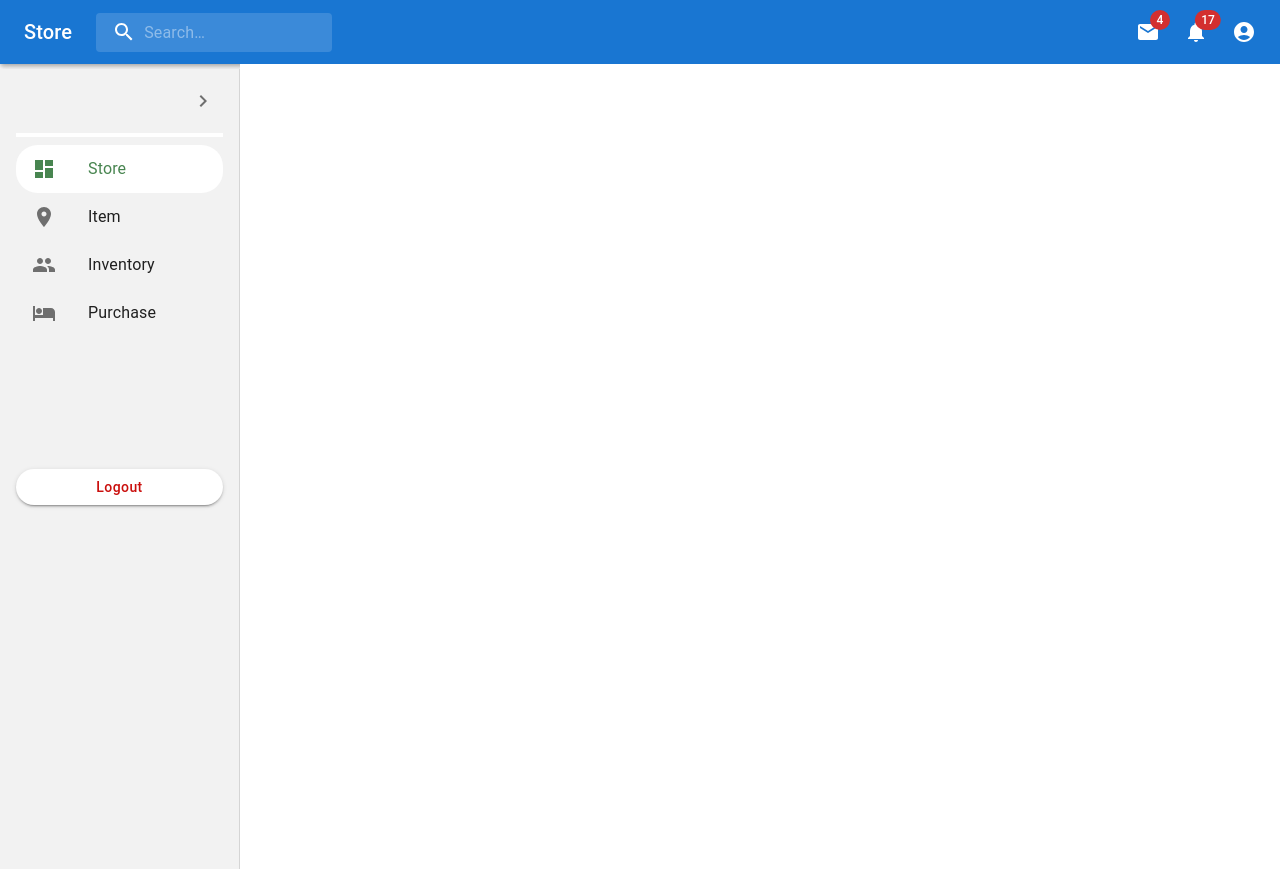
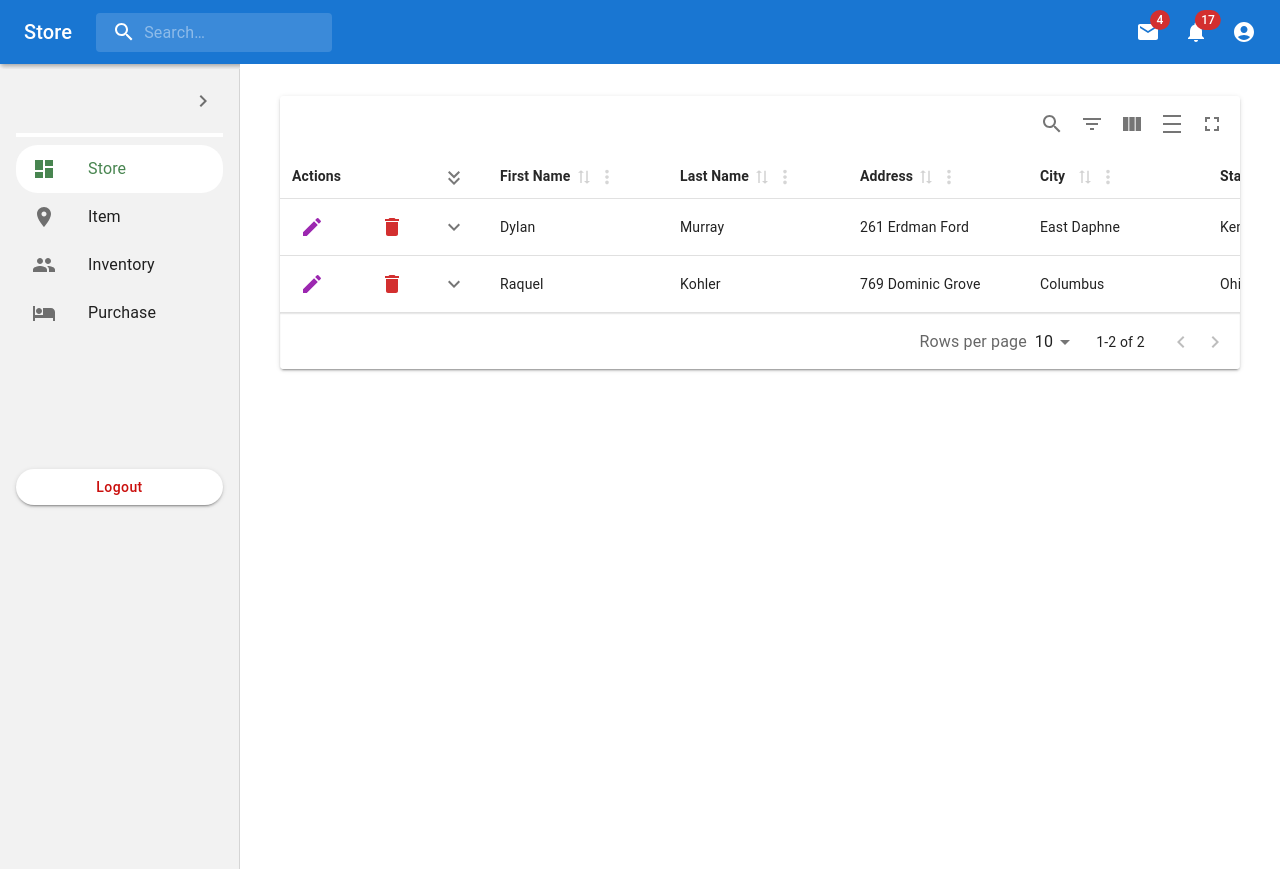
Before and after one commit to Daniel0402abera/store-management, a React (Create React App) app: page /item in a window 1280 px wide. Built offline with nearby package versions, Linux system fonts and the light colour scheme.

Commit message:
item list demo

```diff
--- a/package.json
+++ b/package.json
@@ -8,6 +8,7 @@
     "@fortawesome/react-fontawesome": "^0.2.0",
     "@mui/icons-material": "^5.14.14",
     "@mui/material": "^5.14.14",
+    "@mui/styles": "^5.14.14",
     "@testing-library/jest-dom": "^5.17.0",
     "@testing-library/react": "^13.4.0",
     "@testing-library/user-event": "^13.5.0",
--- a/src/App.js
+++ b/src/App.js
@@ -18,11 +18,7 @@ function App() {
       <Route path='/item' element={<ItemPage/>}/>
       <Route path='/inventory' element={<InventoryPage/>}/>
       <Route path='/purchase' element={<PurchasePage/>}/>
-
       </Route>
-
-
-
       </Routes>
       </BrowserRouter>
 
--- a/src/components/itemManagement/ItemListPage.jsx
+++ b/src/components/itemManagement/ItemListPage.jsx
@@ -0,0 +1,123 @@
+import React, { useMemo, useState } from 'react';
+import { MaterialReactTable } from 'material-react-table';
+import { Box, IconButton, Typography } from '@mui/material';
+import { Edit as EditIcon, Delete as DeleteIcon, } from '@mui/icons-material';
+import { makeStyles } from '@mui/styles';
+
+
+const useStyles = makeStyles((theme) => ({
+  root: {
+    padding: theme.spacing(2),
+  },
+  tableContainer: {
+    marginBottom: theme.spacing(2),
+  },
+  rowActions: {
+    display: 'flex',
+    flexWrap: 'nowrap',
+    gap: '40px',
+  },
+  actionButton: {
+    backgroundColor: 'whiteSmoke',
+  },
+}));
+
+export const ItemList = () => {
+  const classes = useStyles();
+
+  const initialData = [
+    {
+      firstName: 'Dylan',
+      lastName: 'Murray',
+      address: '261 Erdman Ford',
+      city: 'East Daphne',
+      state: 'Kentucky',
+    },
+    {
+      firstName: 'Raquel',
+      lastName: 'Kohler',
+      address: '769 Dominic Grove',
+      city: 'Columbus',
+      state: 'Ohio',
+    },
+    // ... (other data entries)
+  ];
+
+  const columns = useMemo(
+    () => [
+      {
+        accessorKey: 'firstName',
+        header: 'First Name',
+      },
+      {
+        accessorKey: 'lastName',
+        header: 'Last Name',
+      },
+      {
+        accessorKey: 'address',
+        header: 'Address',
+      },
+      {
+        accessorKey: 'city',
+        header: 'City',
+      },
+      {
+        accessorKey: 'state',
+        header: 'State',
+      },
+    ],
+    []
+  );
+
+  const [data, setData] = useState(initialData);
+
+  return (
+    <div className={classes.root}>
+      <MaterialReactTable
+        columns={columns}
+        data={data}
+        enableRowActions
+        tableClassName={classes.tableContainer}
+        renderDetailPanel={({ row }) => (
+          <Box
+            sx={{
+              display: 'grid',
+              margin: 'auto',
+              gridTemplateColumns: '1fr 1fr',
+              width: '100%',
+            }}
+          >
+            <Typography>Address: {row.original.address}</Typography>
+            <Typography>City: {row.original.city}</Typography>
+            <Typography>State: {row.original.state}</Typography>
+          </Box>
+        )}
+        renderRowActions={({ row, table }) => (
+          <Box className={classes.rowActions}>
+            <IconButton
+              className={classes.actionButton}
+              color="secondary"
+              onClick={() => {
+                table.setEditingRow(row);
+              }}
+            >
+              <EditIcon />
+            </IconButton>
+            <IconButton
+              className={classes.actionButton}
+              color="error"
+              onClick={() => {
+                const newData = data.filter((item, index) => index !== row.index);
+                setData(newData);
+              }}
+            >
+              <DeleteIcon />
+            </IconButton>
+          </Box>
+        )}
+      />
+    </div>
+  );
+};
+
+export default ItemList;
--- a/src/pages/ItemPage.jsx
+++ b/src/pages/ItemPage.jsx
@@ -1,11 +1,11 @@
 import React from 'react'
+import ItemList from '../components/itemManagement/ItemListPage'
 
 function ItemPage() {
   return (
     <div>
-
+      <ItemList/>
     </div>
   )
 }
-
 export default ItemPage
```
Also changed, not shown: 1 other file (tests, documents, lock files or other folders).
